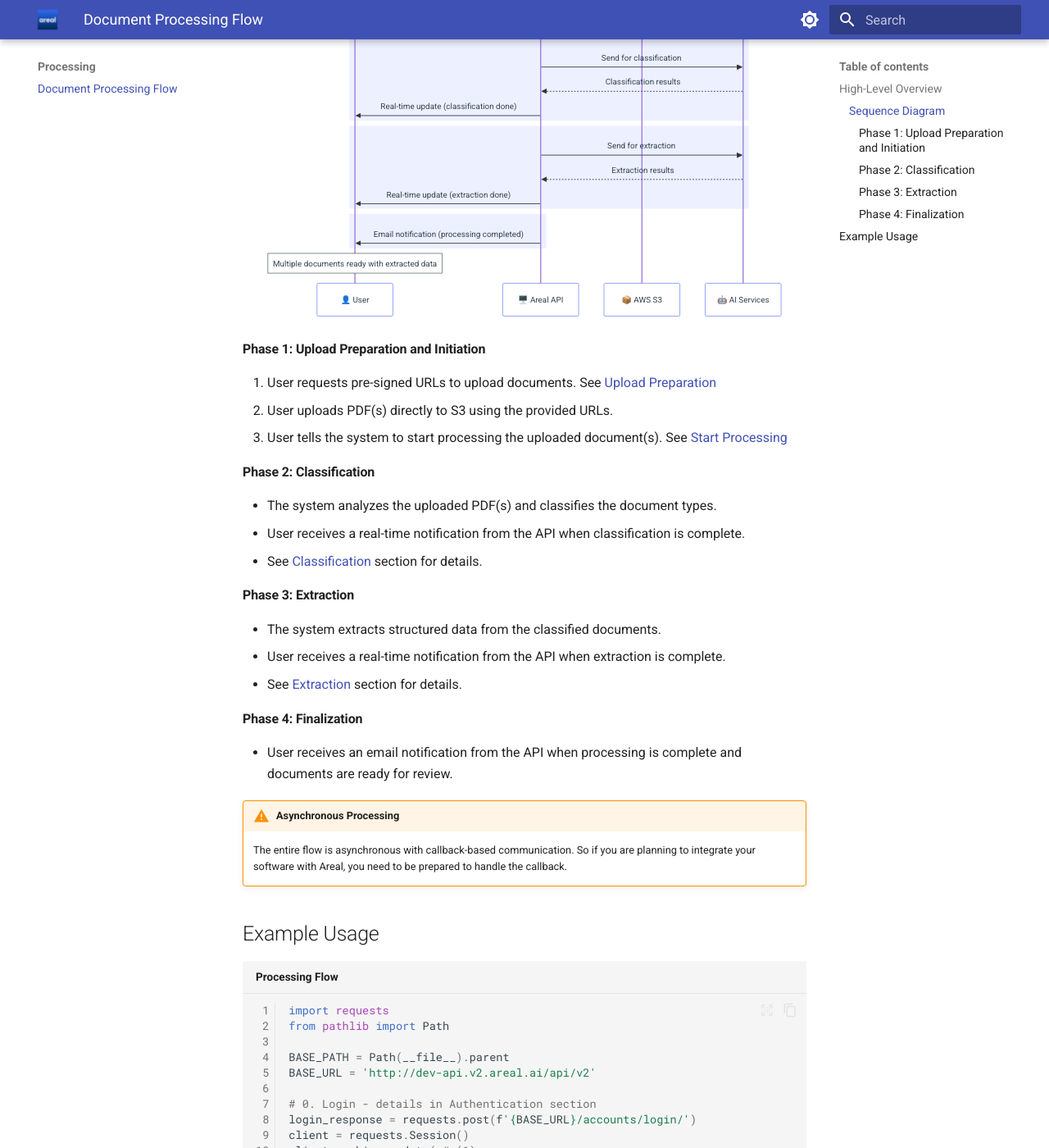
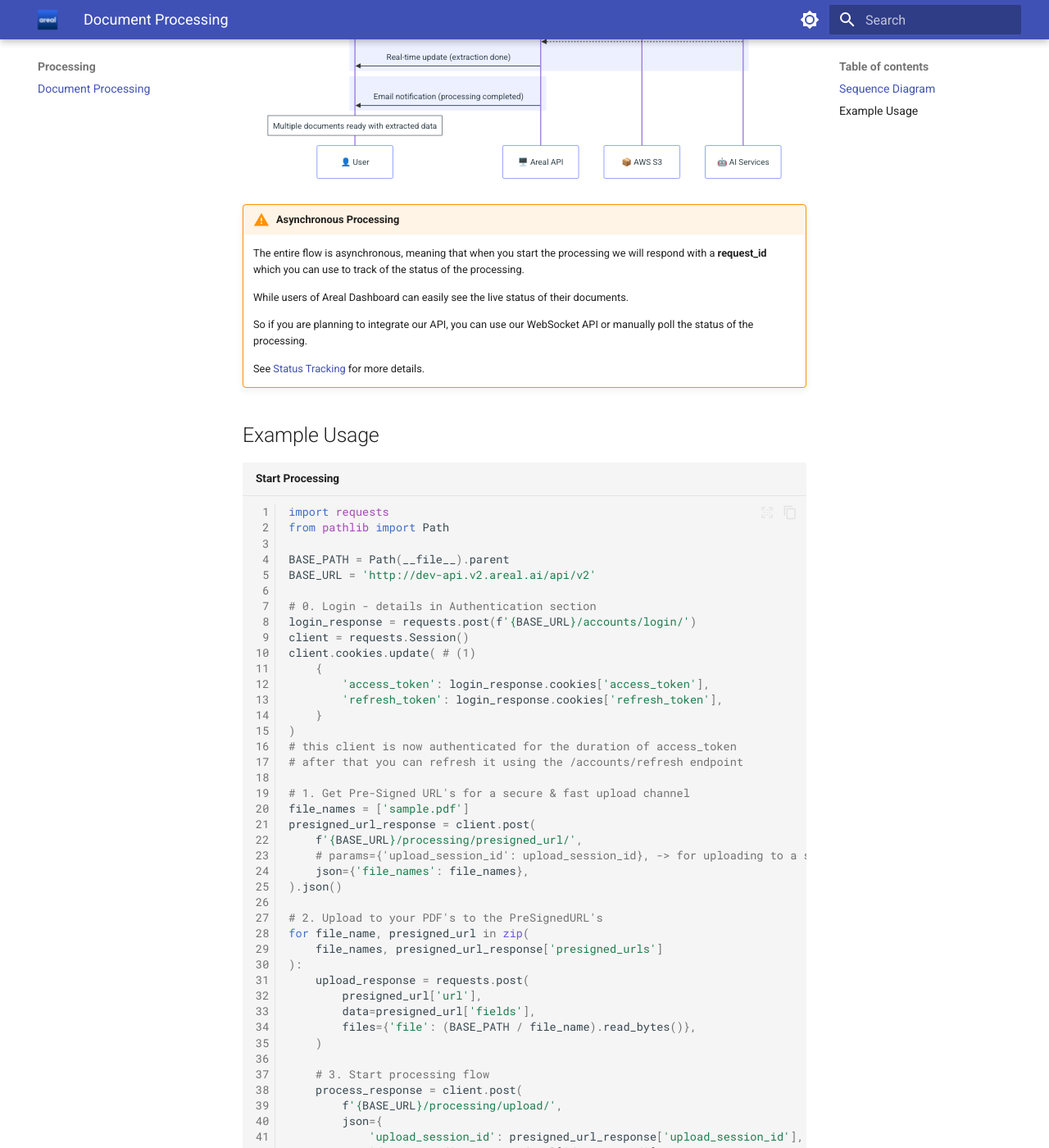
Before and after one commit to Arealai/areal-v2-docs, an MkDocs documentation site: the page built from docs/processing.md, in a window 1280 px wide and 1400 px high, scrolled down 753 px. Shown: the whole window at 82% size. Built offline with MkDocs 1.6.1 and Material for MkDocs 9.7.7, drawn with Linux system fonts in a browser that asks for light colours; some of the changed text lies outside the part shown.

Commit message:
impr: simply some text

````diff
--- a/docs/processing.md
+++ b/docs/processing.md
@@ -1,10 +1,7 @@
-# Document Processing Flow
+# Document Processing
 
-The document processing functionality is the core of the Areal system, enabling users to upload PDF documents and automatically extract structured data through AI-powered classification and extraction services.
-
-## High-Level Overview
-
-The document processing flow transforms a single uploaded PDF into multiple classified documents with extracted structured data. This process involves several microservices working together to analyze, classify, and extract information from mortgage documents.
+The document processing functionality is the core of the Areal system.
+With our powerful AI models, we enable users to upload large mortgage loans in PDF format and get classified documents with structured extracted data.
 
 ### Sequence Diagram
 
@@ -47,30 +44,18 @@ sequenceDiagram
     Note over User: Multiple documents ready with extracted data
 ```
 
-#### Phase 1: Upload Preparation and Initiation
-1. User requests pre-signed URLs to upload documents. See [Upload Preparation](https://dev-api.v2.areal.ai/api/v2/docs#/processing/api_views_processing_get_presigned_url)
-2. User uploads PDF(s) directly to S3 using the provided URLs.
-3. User tells the system to start processing the uploaded document(s). See [Start Processing](https://dev-api.v2.areal.ai/api/v2/docs#/processing/api_views_processing_start_processing)
+!!! warning "Asynchronous Processing"
+    The entire flow is asynchronous, meaning that when you start the processing we will respond with a __request_id__ which you can use to track of the status of the processing.
 
-#### Phase 2: Classification
-- The system analyzes the uploaded PDF(s) and classifies the document types.
-- User receives a real-time notification from the API when classification is complete.
-- See [Classification](classification.md) section for details.
+    While users of Areal Dashboard can easily see the live status of their documents.
 
-#### Phase 3: Extraction
-- The system extracts structured data from the classified documents.
-- User receives a real-time notification from the API when extraction is complete.
-- See [Extraction](extraction.md) section for details.
+    So if you are planning to integrate our API, you can use our WebSocket API or manually poll the status of the processing.
 
-#### Phase 4: Finalization
-- User receives an email notification from the API when processing is complete and documents are ready for review.
+    See [Status Tracking](status.md) for more details.
 
-!!! warning "Asynchronous Processing"
-    The entire flow is asynchronous with callback-based communication. So if you are planning to integrate your software with Areal, you need to be prepared to handle the callback.
+## Example Usage
 
-## Example Usage
-
-```py title="Processing Flow" linenums="1"
+```py title="Start Processing" linenums="1"
 import requests
 from pathlib import Path
 
--- a/mkdocs.yml
+++ b/mkdocs.yml
@@ -49,7 +49,7 @@ plugins:
 
 nav:
   - Home: [index.md]
-  - Accounts: [accounts/auth.md, accounts/profiles.md]
+  - Accounts: [auth.md]
   - Processing: [processing.md]
   - CDBalancer: [cdbalancer.md]
   - Migration Guide: [migration/index.md, migration/examples.md]
````
Also changed, not shown: docs/cdbalancer.md (+5 -4 lines), docs/accounts/profiles.md (deleted), docs/auth.md (renamed from docs/accounts/auth.md).
